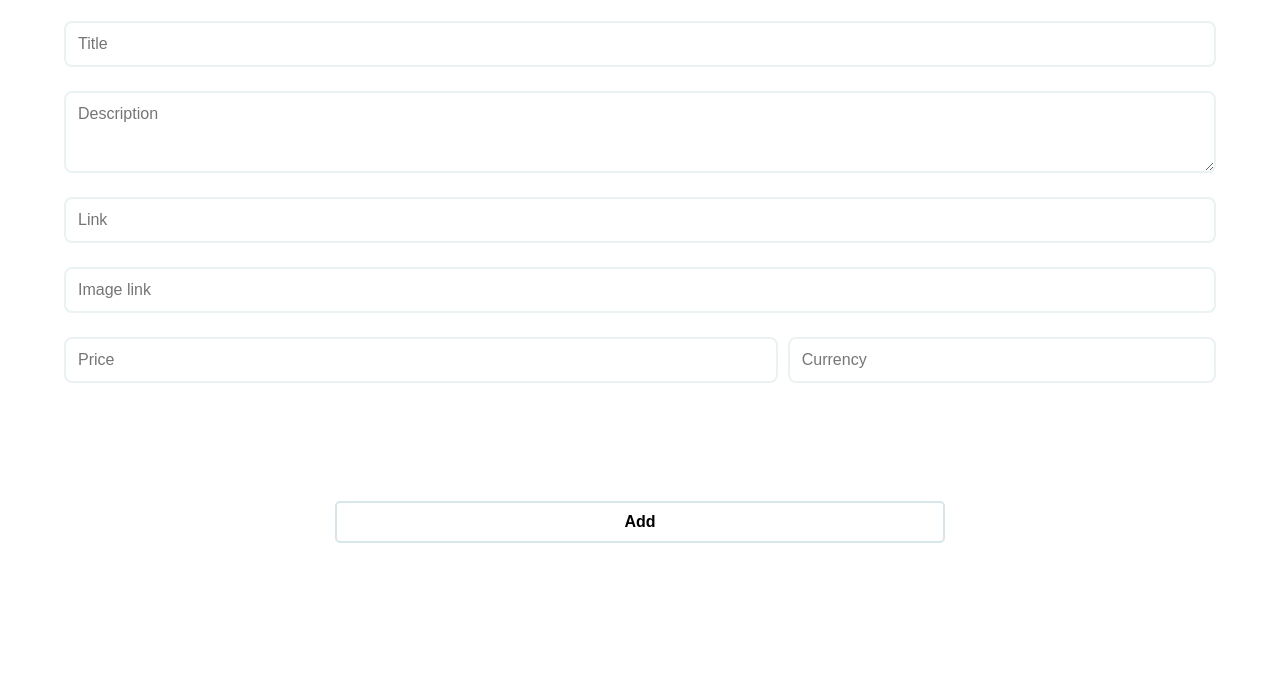
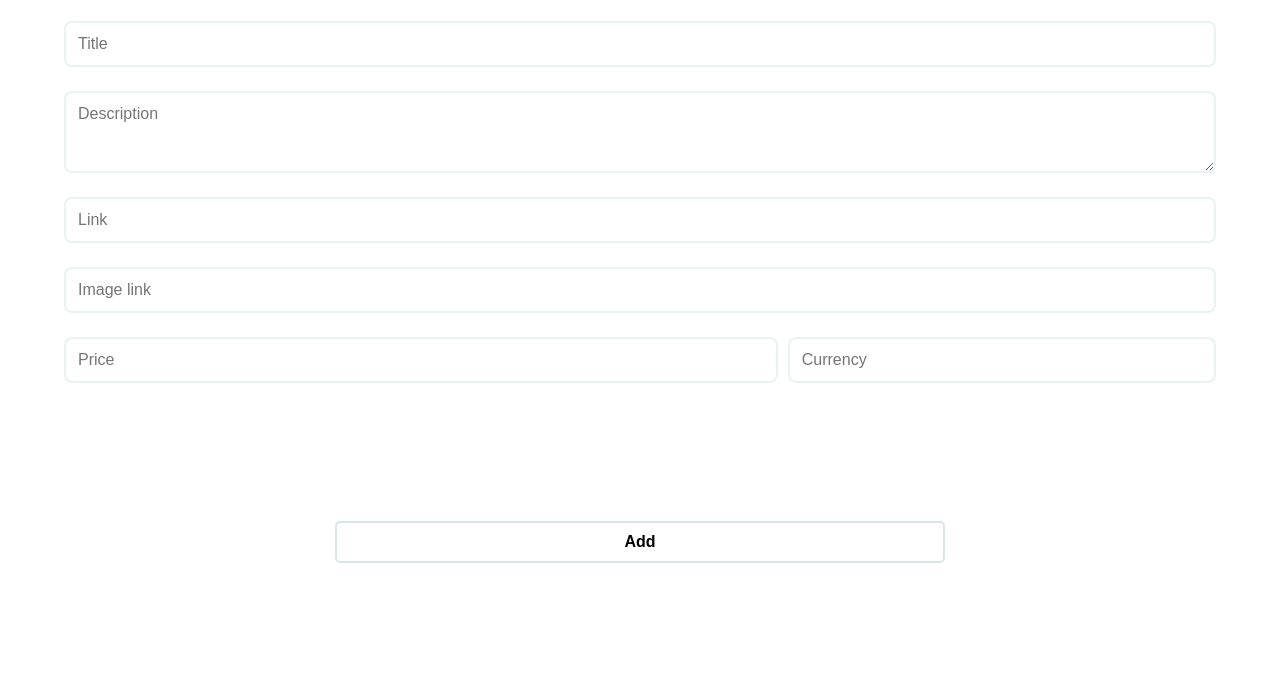
Before and after one commit to paul23093/wishmatch, a FastAPI app: page /new in a window 1280 px wide. Shown: the part 68-766 px from the top of the page. Run offline with FastAPI, Linux system fonts and the light colour scheme; some libraries are stand-ins or nearby versions.

Commit message:
Minor changes

```diff
--- a/static/index.css
+++ b/static/index.css
@@ -200,7 +200,7 @@ body {
 
 .form {
     background-color: var(--tg-theme-secondary-bg-color);
-    height: 80vh;
+    height: 85vh;
     width: 90%;
     font-family: Arial, serif;
     display: flex;
--- a/static/index.js
+++ b/static/index.js
@@ -486,18 +486,23 @@ async function load_new_wish() {
         el.addEventListener("focusin", function (e) {
             const currentHeight = window.innerHeight;
             let keyboardHeight = Math.abs(currentHeight - initialHeight);
+            if (keyboardHeight > 0) {
                 const inputFieldRect = el.parentElement.getBoundingClientRect();
                 document.body.style.height = (initialHeight + keyboardHeight).toString() + "px";
                 window.scrollTo({
                     top: inputFieldRect.bottom - initialHeight + keyboardHeight,
                     behavior: 'smooth'
                 });
+            } else {
+                document.body.style.height = (initialHeight + keyboardHeight).toString() + "px";
+                window.scrollTo(0, 0);
+            }
             checkInput(e);
         });
 
 
         el.addEventListener("focusout", function (e) {
-            document.body.style.height = window.innerHeight.toString() + "px";
+            document.body.style.height = initialHeight.toString() + "px";
         });
     });
 
```
Lines whose indentation alone changed are shown as unchanged.
